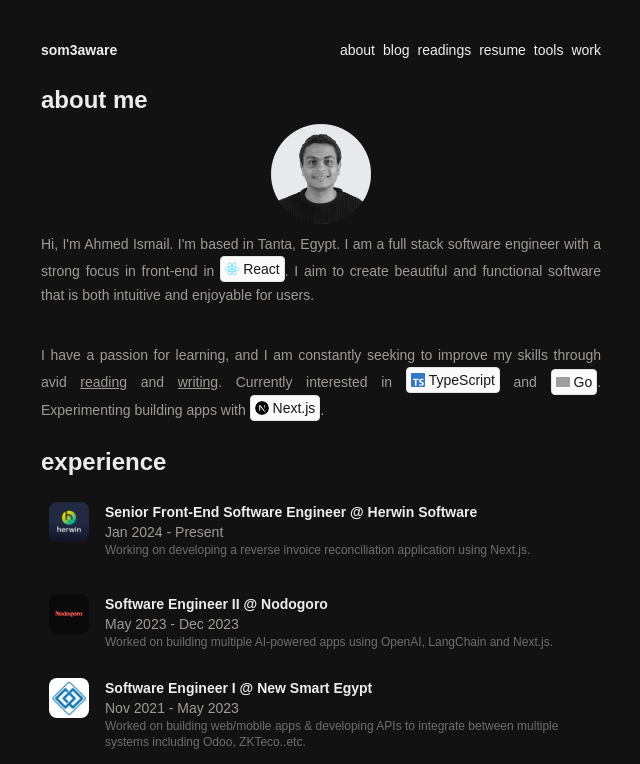
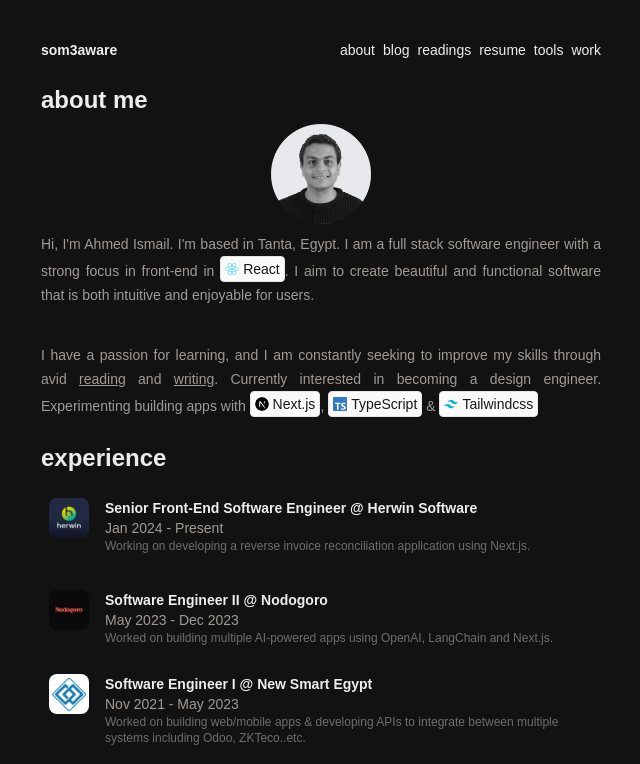
Before and after one commit to ahmedsomaa/my-portfolio, a Next.js app: page /about in a window 1280 px wide. Shown: the top 764 px of the page, without its empty margins (319-959 px from the left). Built offline with nearby package versions, Linux system fonts and the light colour scheme; grey boxes are pictures that could not be loaded; a web font is replaced by a local one.

Commit message:
refactor: update description section

```diff
--- a/src/components/home/AboutMe.tsx
+++ b/src/components/home/AboutMe.tsx
@@ -38,7 +38,19 @@
             writing
           </span>
         </Link>
-        . Currently interested in{' '}
+        . Currently interested in becoming a design engineer. Experimenting
+        building apps with{' '}
+        <Badge title="next.js" href="https://nextjs.org">
+          <Image
+            width="14"
+            height="14"
+            className="!mr-1"
+            alt="Next.js logomark"
+            src="/logos/next-logo.svg"
+          />
+          Next.js
+        </Badge>
+        ,{' '}
         <Badge title="typescript" href="https://www.typescriptlang.org/">
           <Image
             width="14"
@@ -49,29 +61,17 @@
           />
           TypeScript
         </Badge>{' '}
-        and{' '}
-        <Badge title="golang" href="https://go.dev/">
+        &{' '}
+        <Badge title="tailwindcss" href="https://tailwindcss.com/">
           <Image
             width="14"
             height="14"
             className="!mr-1"
-            alt="GoLang logomark"
-            src="/logos/go-logo.svg"
+            alt="Tailwindcss logomark"
+            src="/logos/tailwindcss.svg"
           />
-          Go
+          Tailwindcss
         </Badge>
-        . Experimenting building apps with{' '}
-        <Badge title="next.js" href="https://nextjs.org">
-          <Image
-            width="14"
-            height="14"
-            className="!mr-1"
-            alt="Next.js logomark"
-            src="/logos/next-logo.svg"
-          />
-          Next.js
-        </Badge>
-        .
       </p>
     </>
   );
```
